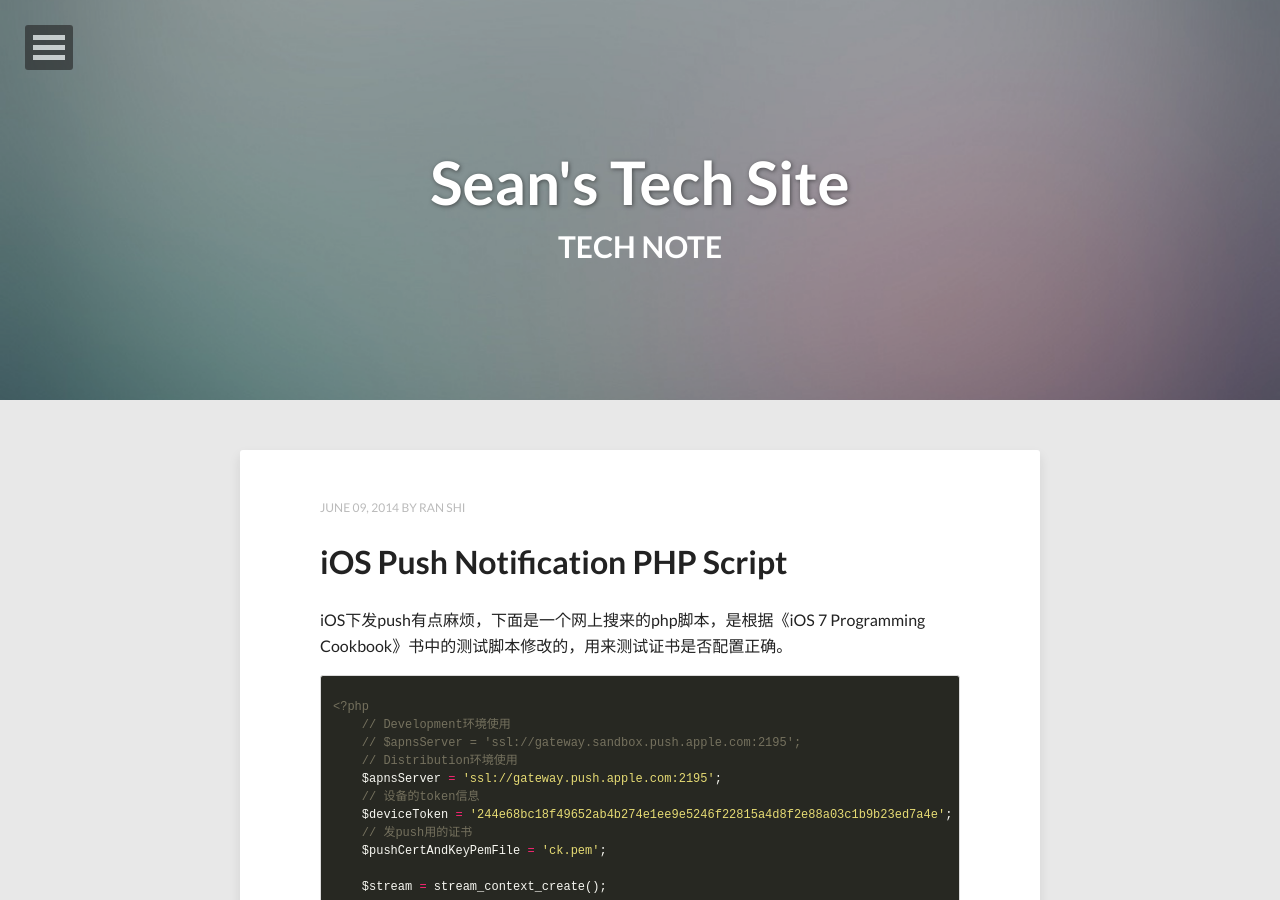
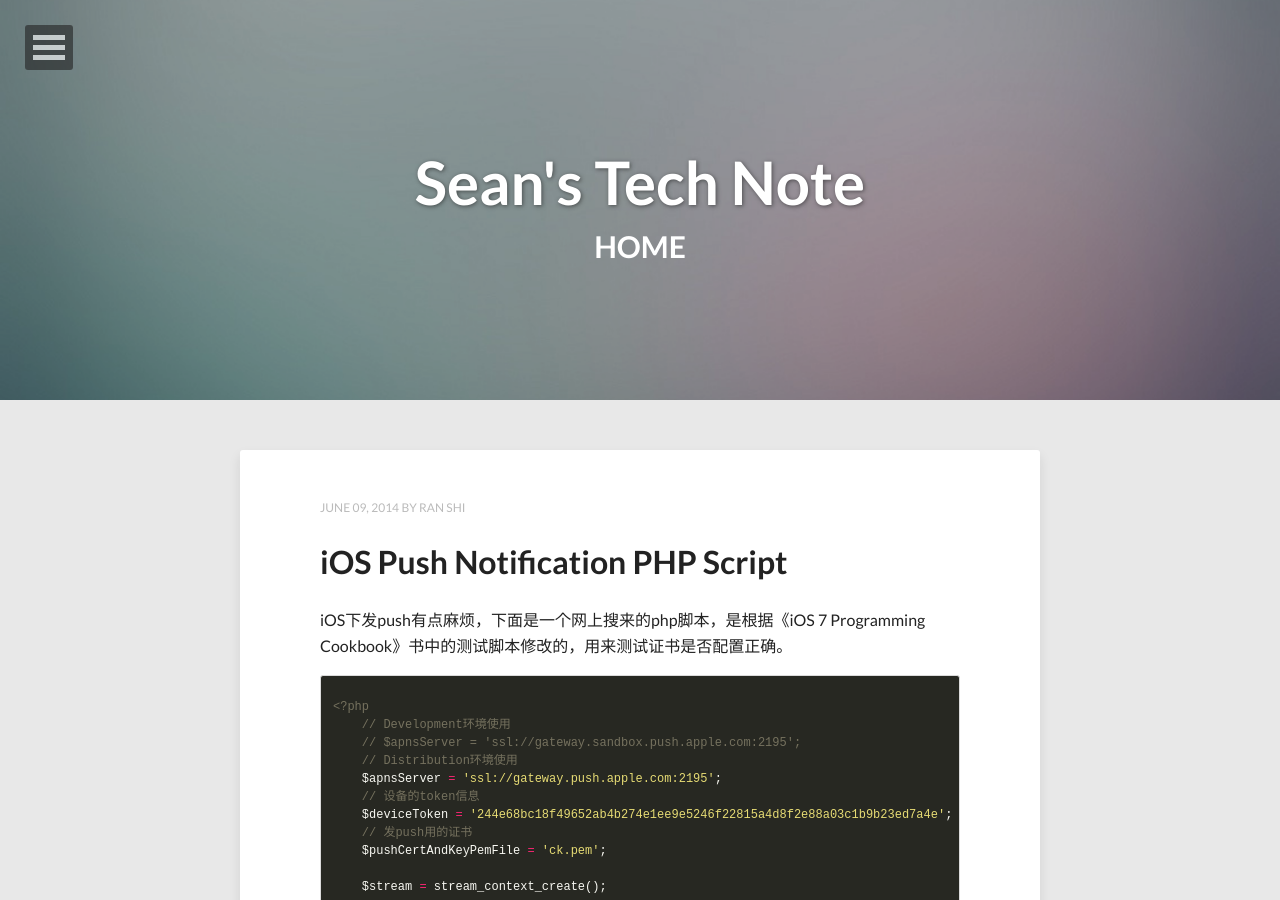
Before and after one commit to Sean8694/Sean8694.github.io_old, a Jekyll site: the page built from index.html, in a window 1280 px wide and 900 px high. Built offline with Jekyll 4.4.1, drawn with Linux system fonts in a browser that asks for light colours; nearby versions of some CDN libraries; the list of posts is cut into pages by our own code.

Commit message:
change main page name

```diff
--- a/_config.yml
+++ b/_config.yml
@@ -1,4 +1,4 @@
-title:            Sean's Tech Site
+title:            Sean's Tech Note
 description:      Sean's tech blog.
 disqus_shortname:
 #Your site's domain goes here. Leave localhost server or blank when working locally.
--- a/index.html
+++ b/index.html
@@ -1,6 +1,6 @@
 ---
 layout: post-index
-title: Tech Note
+title: Home
 description: "Describe this nonsense."
 tags: [Jekyll, theme, themes, responsive, blog, modern]
 image:
```
